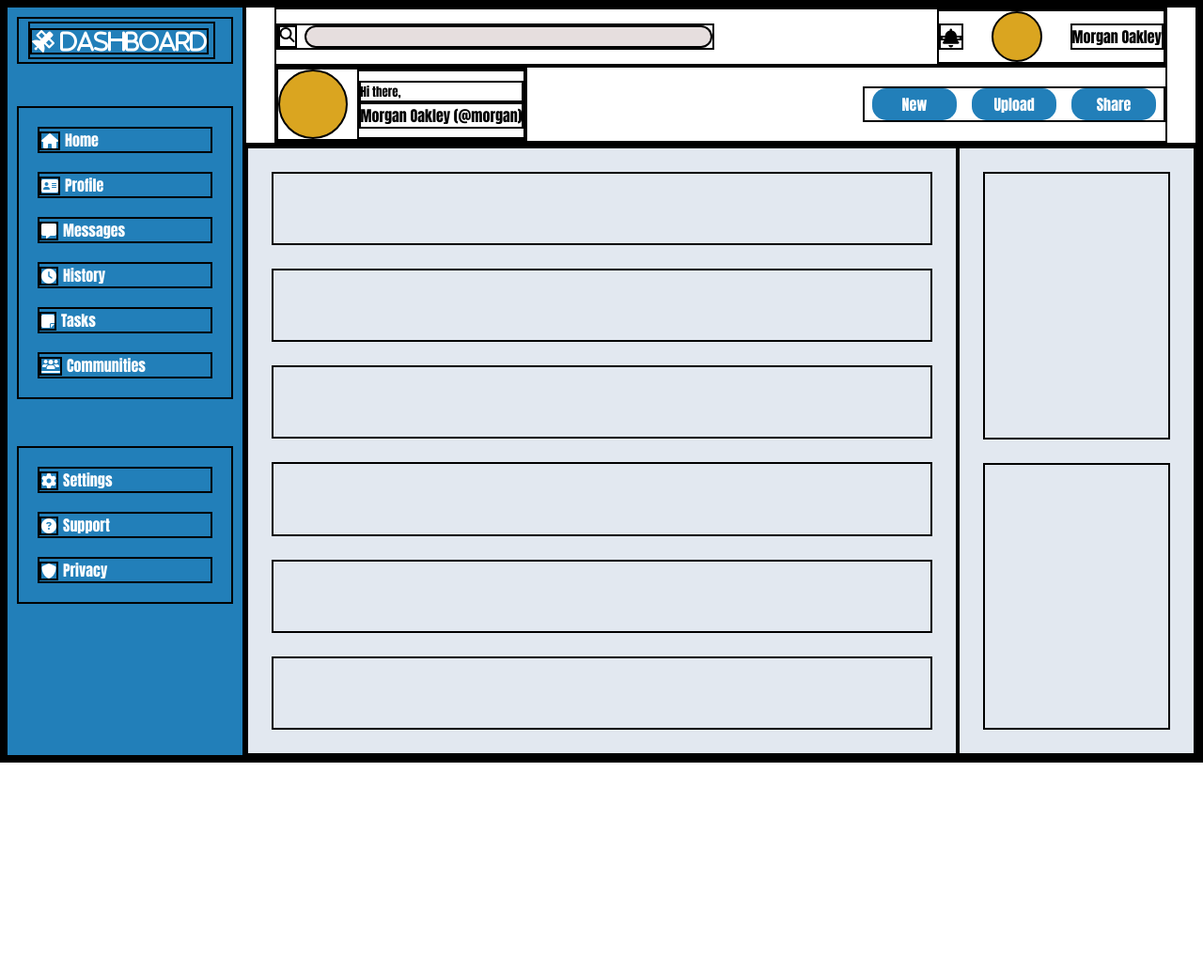
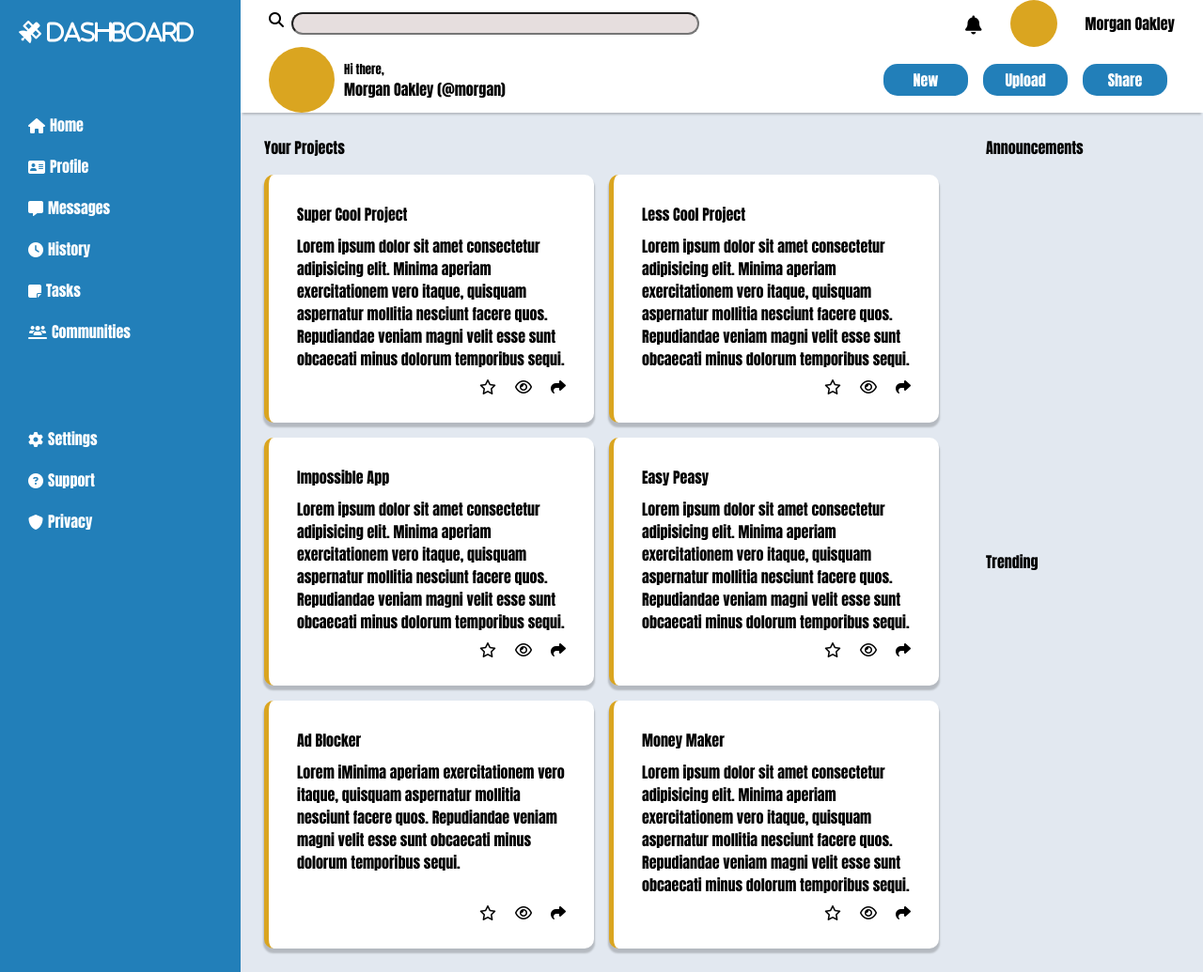
Before and after one commit to gonzalezgabriel3/admin-dashboard, a plain HTML site: page index.html in a window 1280 px wide. Shown: the whole page at 94% size. Before the commit the page ends 812 px from the top, so only its background shows below. Drawn offline with Linux system fonts and the light colour scheme.

Commit message:
Add Main Content
Adds main content of the page including styling

```diff
--- a/index.html
+++ b/index.html
@@ -56,17 +56,98 @@
 
         <div class="main">
             <div class="projects">
+                <div class="special"><p class="full-height bold-font">Your Projects</p></div>
+                <div class="card">
+                    <div>
+                        <h4>Super Cool Project</h4>
+                        <p>Lorem ipsum dolor sit amet consectetur adipisicing elit. Minima aperiam exercitationem vero itaque, quisquam aspernatur mollitia nesciunt facere quos. Repudiandae veniam magni velit esse sunt obcaecati minus dolorum temporibus sequi.</p>
+                    </div>
 
-                <div></div>
-                <div></div>
-                <div></div>
-                <div></div>
-                <div></div>
-                <div></div>
+                    <div>
+                        <p class="flex-row">
+                            <i class="fa-regular fa-star"></i>
+                            <i class="fa-regular fa-eye"></i>
+                            <i class="fa-solid fa-share"></i>
+                        </p>
+                    </div>
+                </div>
+                <div class="card">
+                    <div>
+                        <h4>Less Cool Project</h4>
+                        <p>Lorem ipsum dolor sit amet consectetur adipisicing elit. Minima aperiam exercitationem vero itaque, quisquam aspernatur mollitia nesciunt facere quos. Repudiandae veniam magni velit esse sunt obcaecati minus dolorum temporibus sequi.</p>
+                    </div>
+
+                    <div>
+                        <p class="flex-row">
+                            <i class="fa-regular fa-star"></i>
+                            <i class="fa-regular fa-eye"></i>
+                            <i class="fa-solid fa-share"></i>
+                        </p>
+                    </div>
+                </div>
+                <div class="card">
+                    <div>
+                        <h4>Impossible App</h4>
+                        <p>Lorem ipsum dolor sit amet consectetur adipisicing elit. Minima aperiam exercitationem vero itaque, quisquam aspernatur mollitia nesciunt facere quos. Repudiandae veniam magni velit esse sunt obcaecati minus dolorum temporibus sequi.</p>
+                    </div>
+
+                    <div>
+                        <p class="flex-row">
+                            <i class="fa-regular fa-star"></i>
+                            <i class="fa-regular fa-eye"></i>
+                            <i class="fa-solid fa-share"></i>
+                        </p>
+                    </div>
+                </div>
+                <div class="card">
+                    <div>
+                        <h4>Easy Peasy</h4>
+                        <p>Lorem ipsum dolor sit amet consectetur adipisicing elit. Minima aperiam exercitationem vero itaque, quisquam aspernatur mollitia nesciunt facere quos. Repudiandae veniam magni velit esse sunt obcaecati minus dolorum temporibus sequi.</p>
+                    </div>
+
+                    <div>
+                        <p class="flex-row">
+                            <i class="fa-regular fa-star"></i>
+                            <i class="fa-regular fa-eye"></i>
+                            <i class="fa-solid fa-share"></i>
+                        </p>
+                    </div>
+                </div>
+                <div class="card">
+                    <div>
+                        <h4>Ad Blocker</h4>
+                        <p>Lorem iMinima aperiam exercitationem vero itaque, quisquam aspernatur mollitia nesciunt facere quos. Repudiandae veniam magni velit esse sunt obcaecati minus dolorum temporibus sequi.</p>
+                    </div>
+
+                    <div>
+                        <p class="flex-row">
+                            <i class="fa-regular fa-star"></i>
+                            <i class="fa-regular fa-eye"></i>
+                            <i class="fa-solid fa-share"></i>
+                        </p>
+                    </div>
+                </div>
+                <div class="card">
+                    <div>
+                        <h4>Money Maker</h4>
+                        <p>Lorem ipsum dolor sit amet consectetur adipisicing elit. Minima aperiam exercitationem vero itaque, quisquam aspernatur mollitia nesciunt facere quos. Repudiandae veniam magni velit esse sunt obcaecati minus dolorum temporibus sequi.</p>
+                    </div>
+
+                    <div>
+                        <p class="flex-row">
+                            <i class="fa-regular fa-star"></i>
+                            <i class="fa-regular fa-eye"></i>
+                            <i class="fa-solid fa-share"></i>
+                        </p>
+                    </div>
+                </div>
+
             </div>
             <div class="aside">
-                <div></div>
-                <div></div>
+                <div><p class="full-height bold-font">Announcements</p></div>
+                <div class="side-box"></div>
+                <div><p class="full-height bold-font">Trending</p></div>
+                <div class="side-box"></div>
             </div>
         </div>
 
--- a/style.css
+++ b/style.css
@@ -1,6 +1,6 @@
-* {
+/* * {
     border: 2px solid black;
-}
+} */
 * {
     padding: 0;
     margin: 0;
@@ -81,19 +81,22 @@
 }
 .projects {
     display: grid;
-    grid-template: auto / repeat(auto-fit, minmax(350px, 1fr));
-    gap: 25px;
+    grid-template: 25px auto / repeat(auto-fit, minmax(350px, 1fr));
+    gap: 16px;
     padding: 25px;
 }
+.special {
+    grid-area: 1 / 1 / 2 / -1;
+}
+
 .aside {
-    display: flex;
-    flex-direction: column;
-    gap: 25px;
+    display: grid;
+    grid-template-rows: 25px 1fr 25px 1fr;
+    gap: 16px;
     padding: 25px;
 }
-.aside div {
-    flex: 1;
-}
+
+
 .profile {
     width: 50px;
     height: 50px;
@@ -120,6 +123,12 @@
     margin-left: 10px;
 
 }
+.flex-row {
+    display: flex;
+    justify-content: end;
+    gap: 20px;
+    margin-top: 60px;
+}
 .small-font {
     font-size: .8rem;
 }
@@ -142,3 +151,19 @@
     margin-bottom: 45px;
     padding: 5px;
 }
+.full-height {
+    height: 100%;
+}
+.card {
+    display: flex;
+    flex-direction: column;
+    justify-content: space-between;
+    padding: 30px;
+    border-radius: 10px;
+    border-left: 5px solid goldenrod;
+    box-shadow: 0 4px 2px 1px rgba(0, 0, 0, 0.2);
+    background-color: white;
+}
+.card div p {
+    margin-top: 10px;
+}
```
